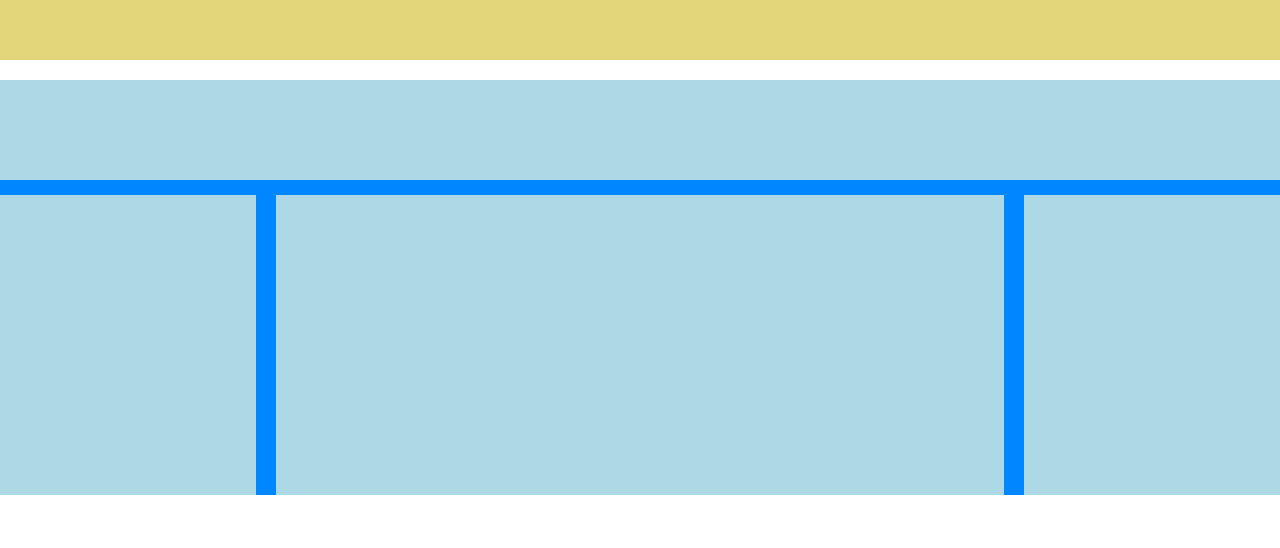
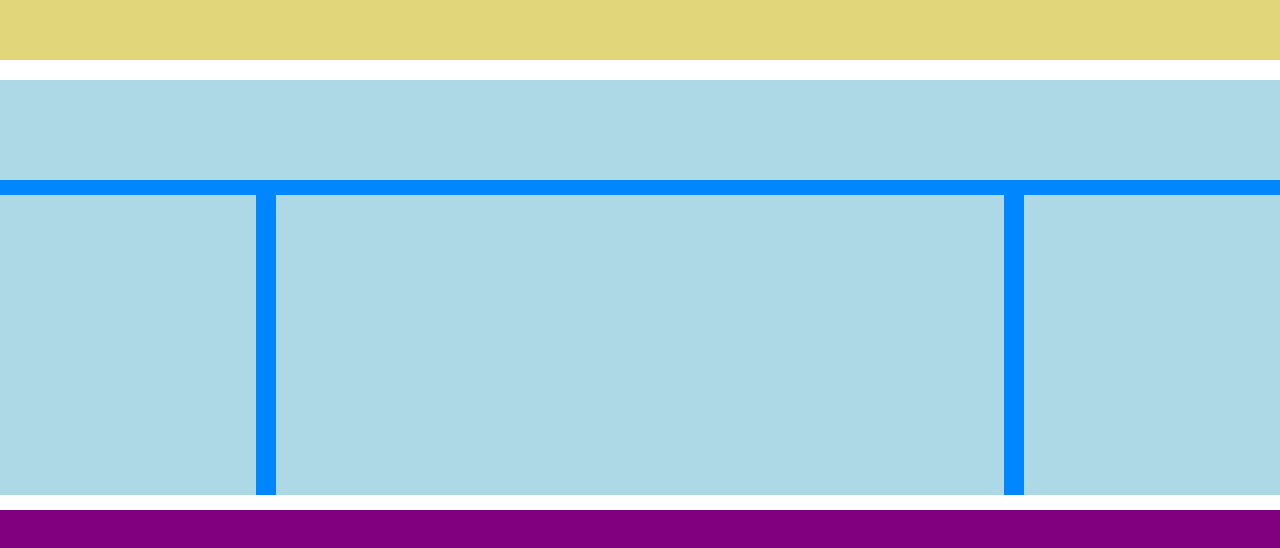
Before and after one commit to smboolean63/htmlcss-struttura-wp, a plain HTML site: page index.html in a window 1280 px wide. Shown: the part 610-1158 px from the top of the page. Before the commit the page ends 1120 px from the top, so only its background shows below. Drawn offline with Linux system fonts and the light colour scheme.

Commit message:
Aggiunto footer

```diff
--- a/css/style.css
+++ b/css/style.css
@@ -46,6 +46,11 @@
     min-height: 300px;
 }
 
+.debug footer {
+    background-color: purple;
+    min-height: 60px;
+}
+
 /*------------
     Header
 -------------*/
```
